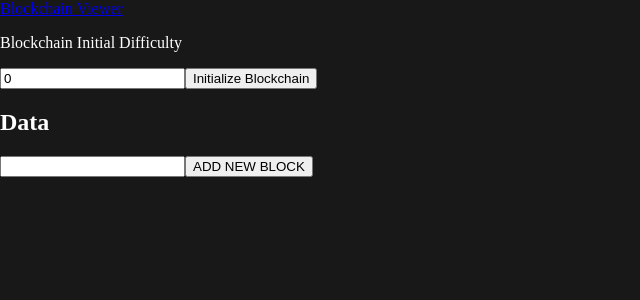
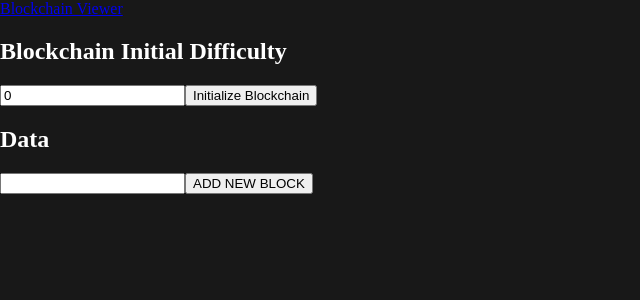
Before and after one commit to matmatias/blockchain-js, a React app: page / in a window 1280 px wide. Shown: the top 300 px of the page, without its empty margins (0-640 px from the left). Built offline with nearby package versions, Linux system fonts and the light colour scheme.

Commit message:
Minor adjustments made in BlockList and Navbar components

```diff
--- a/src/components/BlockList.jsx
+++ b/src/components/BlockList.jsx
@@ -11,7 +11,11 @@ const BlockList = ({chain}) => {
             chain.map((block, idx) => {
               return (
                 <li key={idx}>
-                  {block.data.toString()}
+                  Data: {block.data.toString()}<br/>
+                  Parent Hash: {block.parentHash.toString()}<br/>
+                  Hash: {block.hash.toString()}<br/>
+                  Timestamp: {block.timestamp.toString()}<br/>
+                  Nonce: {block.nonce.toString()}<br/>
                 </li>
               )
             })
--- a/src/components/Navbar.jsx
+++ b/src/components/Navbar.jsx
@@ -11,7 +11,7 @@ const Navbar = ({initializeBlockchain}) => {
           <a href="#">Blockchain Viewer</a>
         </div>
         <div>
-          <p>Blockchain Initial Difficulty</p>
+          <h2>Blockchain Initial Difficulty</h2>
           <input
             type="number"
             value={blockchainDifficulty}
```
